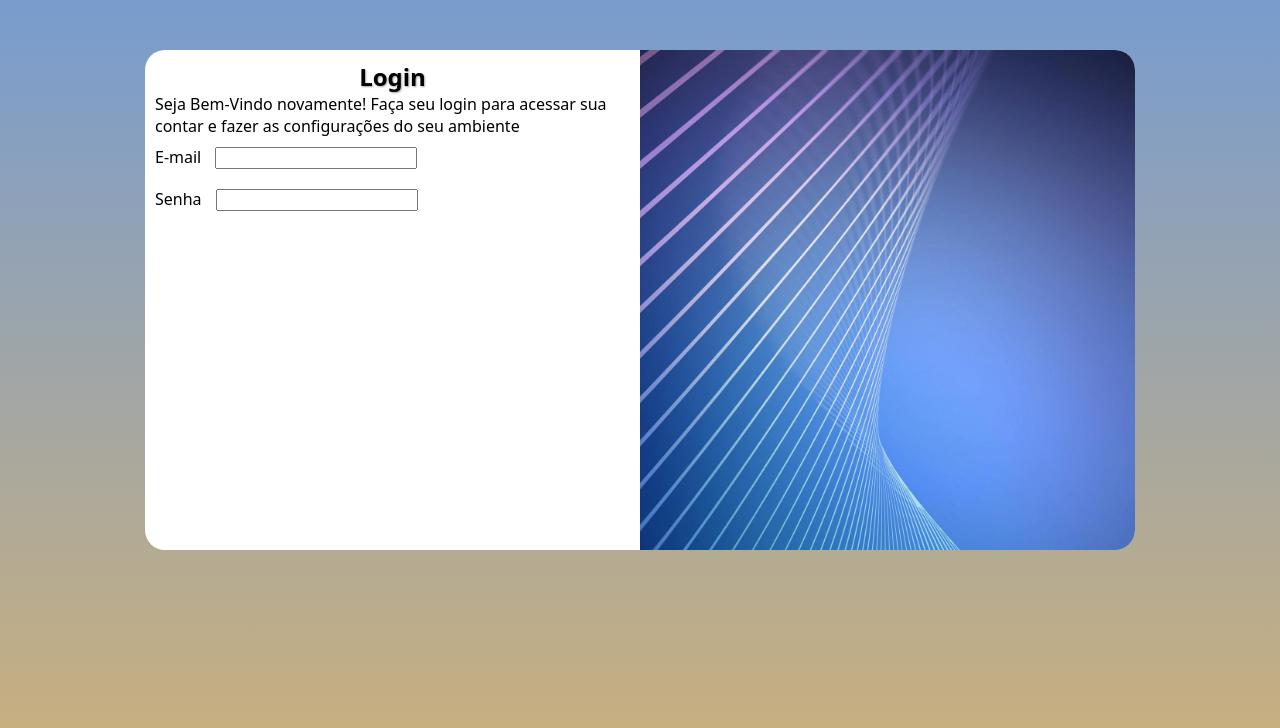
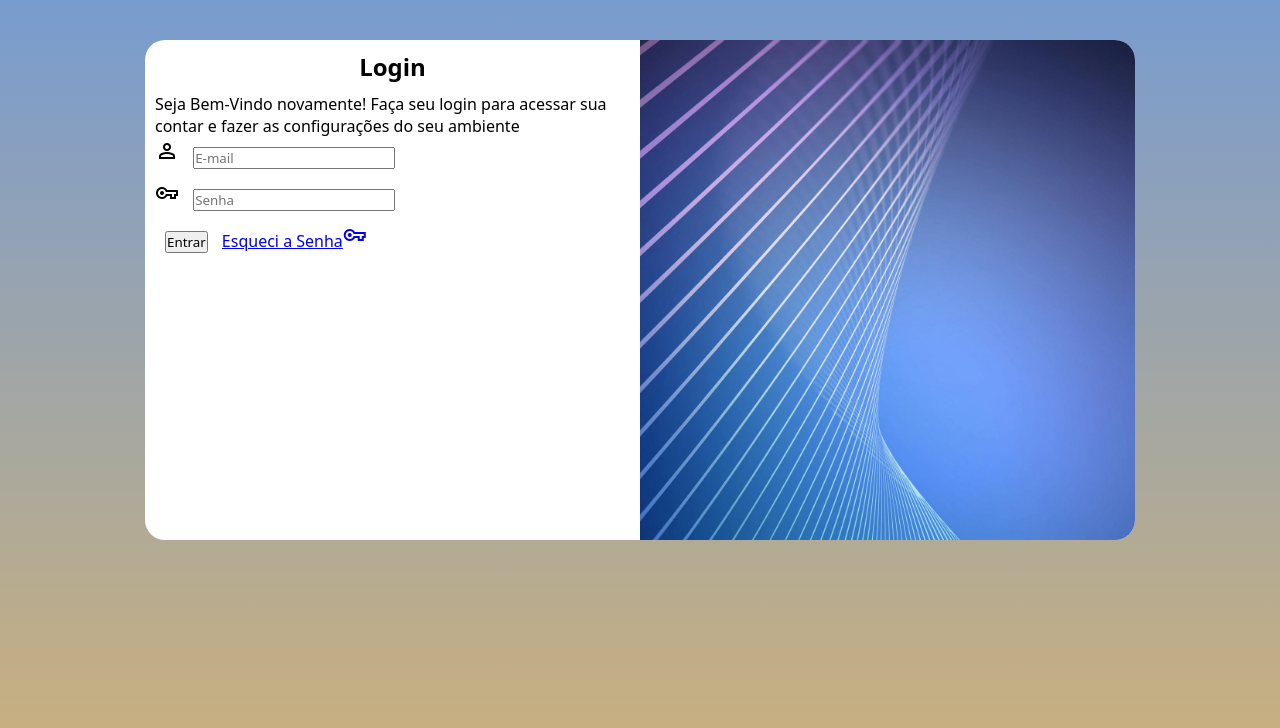
Before and after one commit to IvanFuziyama/projeto-tela-login, a plain HTML site: page index.html in a window 1280 px wide. Drawn offline with nearby package versions, Linux system fonts and the light colour scheme.

Commit message:
aula04 estruturando o form

```diff
--- a/estilos/style-index.css
+++ b/estilos/style-index.css
@@ -23,12 +23,12 @@
     width: 250px;
     height: 500px;
     border-radius: 20px;
-    margin-top: 50px;
+    margin-top: 40px;
     transition: 0.5s;
 }
 section h1{
-    text-align: center;
-    text-shadow: 1px 1px 2px rgba(0, 0, 0, 0.349);
+    text-align: center;;
+    margin-bottom: 10px;
 }
 #formulario{
     padding: 10px;
@@ -44,6 +44,9 @@
     border-radius: 20px 20px 0 0;
     display: block;
 }
+.campo{
+
+}
 .container{
     display: flex;
     justify-content: center;
--- a/index.html
+++ b/index.html
@@ -5,6 +5,7 @@
     <meta name="viewport" content="width=device-width, initial-scale=1.0">
     <link rel="stylesheet" href="estilos/style-index.css">
     <link rel="stylesheet" href="estilos/style-mediaquery.css">
+    <link href="https://fonts.googleapis.com/css2?family=Material+Symbols+Outlined" rel="stylesheet" />
     <title>Login</title>
 </head>
 <body>
@@ -16,14 +17,16 @@
                     <h1>Login</h1>
                     <p>Seja Bem-Vindo novamente! Faça seu login para acessar sua contar e fazer as configurações do seu ambiente</p>
                     <form action="login.php" method="post" autocomplete="on">
-                        <p>
-                            <label for="iemail">E-mail</label>
-                            <input type="email" name="email" id="iemail">
-                        </p>
-                        <p>
-                            <label for="isenha">Senha</label>
-                            <input type="password" name="senha" id="isenha">
-                        </p>
+                            <div class="campo">
+                                <span class="material-symbols-outlined">person</span>
+                                <input type="email" name="email" id="iemail" placeholder="E-mail" required minlength="6" maxlength="20">
+                            </div>
+                            <div class="campo">
+                                <span class="material-symbols-outlined">vpn_key</span>
+                                <input type="password" name="senha" id="isenha" placeholder="Senha" autocomplete="off" required minlength="3" maxlength="20">
+                            </div>
+                            <input type="submit" value="Entrar">
+                            <a href="esqueci.html">Esqueci a Senha<span class="material-symbols-outlined">vpn_key</span></a>
                 </form>
             </section>
             </div>
```
